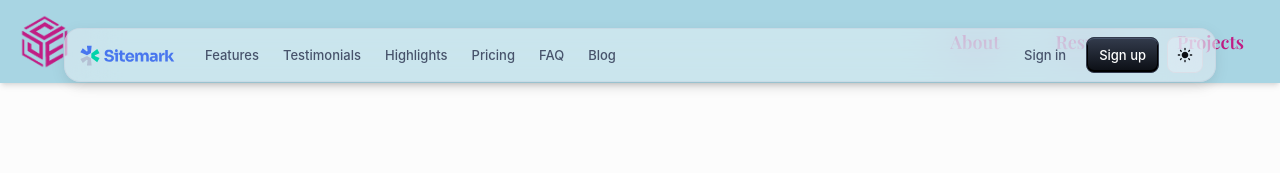
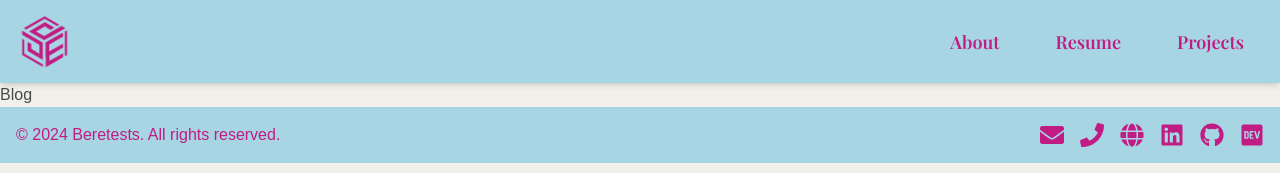
Before and after one commit to beretests/portfolio-app-next, a Next.js app: page /blog in a window 1280 px wide. Shown: the top 173 px of the page. Built offline with nearby package versions, Linux system fonts and the light colour scheme; no server answers; what @khoohaoyit/tailwind-grid-center would draw is missing.

Commit message:
blog deployment issue

```diff
--- a/app/blog/page.tsx
+++ b/app/blog/page.tsx
@@ -3,7 +3,7 @@ import Blog from "@/blog/Blog";
 const BlogPage: React.FC = () => {
   return (
     <>
-      <Blog />
+      <p>Blog</p>
     </>
   );
 };
```
